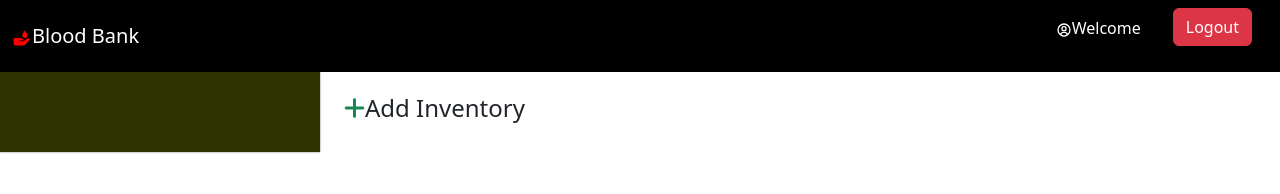
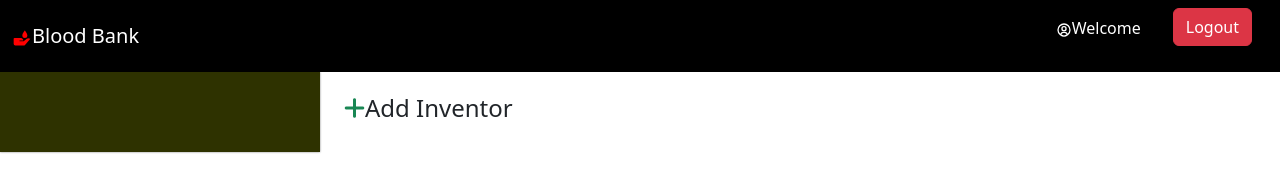
Before and after one commit to Shourya-Dubey/Blood-Bank, a React (Create React App) app in the folder client/: page / in a window 1280 px wide. Shown: the top 194 px of the page. Built offline with nearby package versions, Linux system fonts and the light colour scheme; no server answers; sample sign-in values are in the browser's storage.

Commit message:
change something

```diff
--- a/client/src/pages/HomePage.js
+++ b/client/src/pages/HomePage.js
@@ -20,7 +20,7 @@ const HomePage = () => {
             style={{cursor: 'pointer'}}
           >
             <i className="fa-solid fa-plus text-success py-4"></i>
-            Add Inventory
+            Add Inventor
           </h4>
           <Modal/>
         </>
```
